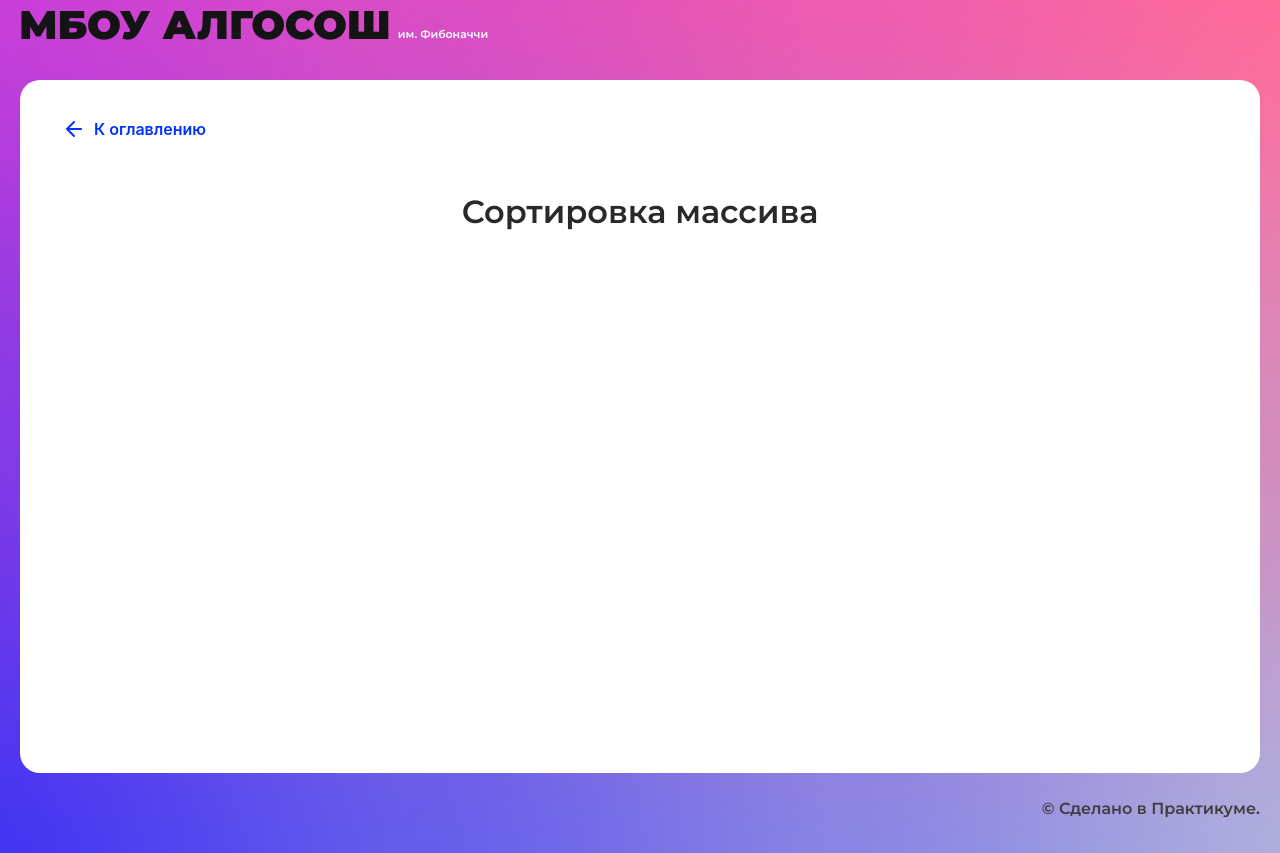
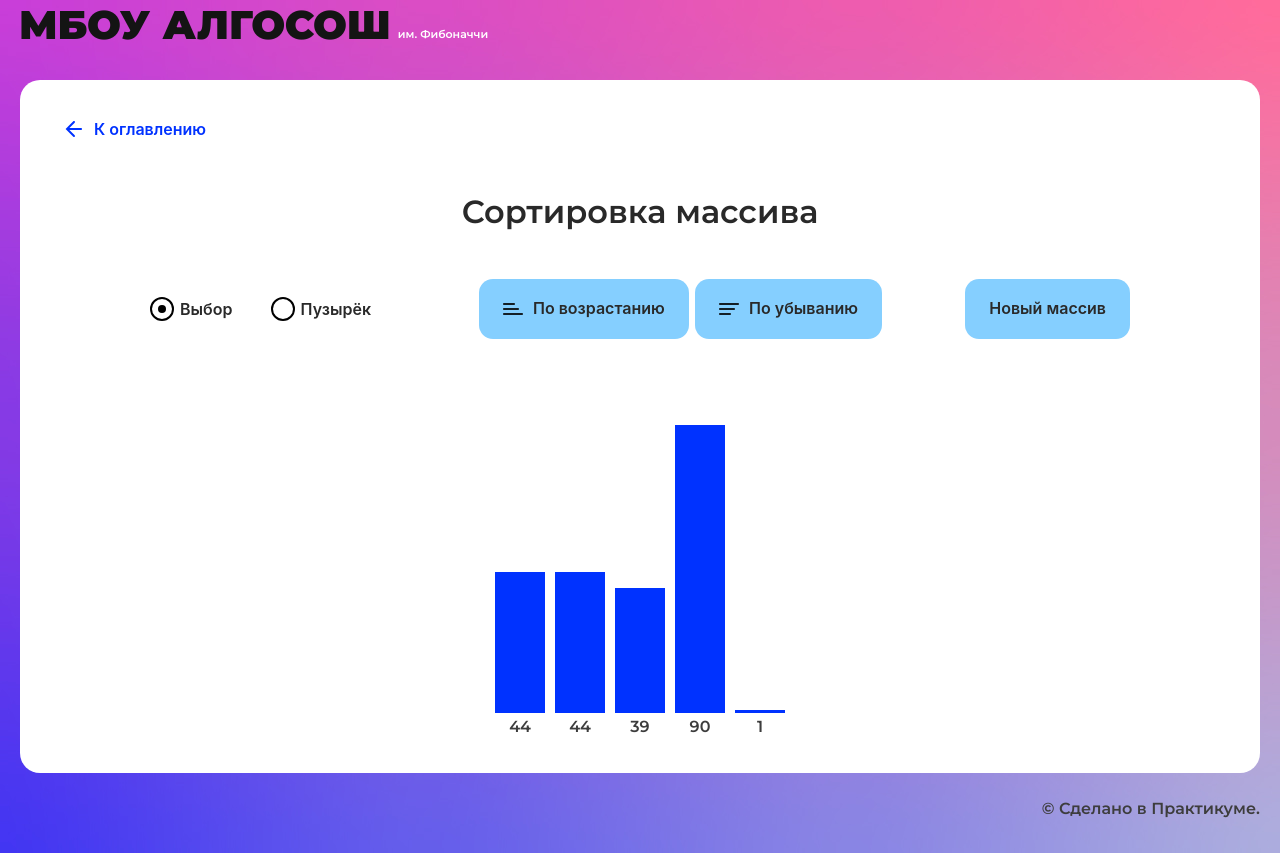
Before and after one commit to insomniac-bear/alg-visualization, a React (Create React App) app: page /sorting in a window 1280 px wide. Built offline with nearby package versions, Linux system fonts and the light colour scheme.

Commit message:
feat: Добавить сортировку выбором

```diff
--- a/src/components/sorting-page/sorting-page.tsx
+++ b/src/components/sorting-page/sorting-page.tsx
@@ -1,10 +1,90 @@
-import React from "react";
+import { ChangeEvent, FC, SyntheticEvent, useEffect, useState } from "react";
+import { Button } from "../ui/button/button";
+import { RadioInput } from "../ui/radio-input/radio-input";
 import { SolutionLayout } from "../ui/solution-layout/solution-layout";
+import { Direction } from "../../types/direction";
+import { useAppDispatch, useAppSelector } from "../../services/store";
+import { generateArray, getSortingArr } from "../../services/slices/sorting.slice";
+import { Column } from "../ui/column/column";
+import styles from "./sorting.module.css";
+import { SELECTION_SORT } from "../../constants/saga.constants";
 
-export const SortingPage: React.FC = () => {
+export const SortingPage: FC = () => {
+  const [sortingType, setSortingType] = useState('select');
+  const dispatch = useAppDispatch();
+
+  useEffect(() => {
+    dispatch(generateArray());
+  }, [dispatch]);
+
+  const checkRadioInput = (evt: ChangeEvent<HTMLInputElement>) => {
+    setSortingType(evt.target.value);
+  };
+
+  const onAscendingSortingButtonClick = (evt: SyntheticEvent<HTMLButtonElement>) => {
+    evt.preventDefault();
+    dispatch({ type: SELECTION_SORT, direction: Direction.Ascending });
+  }
+
+  const onDescendingSortingButtonClick = (evt: SyntheticEvent<HTMLButtonElement>) => {
+    evt.preventDefault();
+    dispatch({ type: SELECTION_SORT, direction: Direction.Descending });
+  }
+
+  const array = useAppSelector(getSortingArr);
+
   return (
     <SolutionLayout title="Сортировка массива">
-
+      <form className={styles.form}>
+        <fieldset className={styles.radioContainer}>
+          <RadioInput
+            label="Выбор"
+            value={"select"}
+            name="sortingType"
+            checked={sortingType === "select"}
+            onChange={checkRadioInput}
+          />
+          <RadioInput
+            label="Пузырёк"
+            value={"bubble"}
+            name="sortingType"
+            checked={sortingType === "bubble"}
+            onChange={checkRadioInput}
+          />
+        </fieldset>
+        <div className={styles.buttonContainer}>
+          <fieldset className={styles.submitContainer}>
+            <Button
+              text="По возрастанию"
+              sorting={Direction.Ascending}
+              onClick={onAscendingSortingButtonClick}
+            />
+            <Button
+              text="По убыванию"
+              sorting={Direction.Descending}
+              onClick={onDescendingSortingButtonClick}
+            />
+          </fieldset>
+        <Button
+          text= "Новый массив"
+          onClick={() => dispatch(generateArray())}
+        />
+        </div>
+      </form>
+      <ul className={styles.content}>
+        {
+          array.map((element) => {
+            return (
+              <li key={element.id}>
+                <Column
+                  index={element.value}
+                  state={element.state}
+                />
+              </li>
+            );
+          })
+        }
+      </ul>
     </SolutionLayout>
   );
 };
--- /dev/null
+++ b/src/components/sorting-page/sorting.module.css
@@ -0,0 +1,47 @@
+.form {
+  display: flex;
+  flex-wrap: wrap;
+  justify-content: space-between;
+  margin: 0 auto;
+  max-width: 980px;
+  min-width: 300px;
+  width: 100%;
+}
+
+.container {
+  display: flex;
+  align-items: center;
+  justify-content: space-between;
+  margin: 0;
+  padding: 0;
+  border: none;
+}
+
+.radioContainer {
+  composes: container;
+  width: 221px;
+}
+
+.submitContainer {
+  composes: container;
+  width: 403px;
+}
+
+.buttonContainer {
+  composes: container;
+  width: 651px;
+}
+
+.content {
+  margin: 0 auto;
+  padding: 48px 0 0 0;
+  display: flex;
+  justify-content: center;
+  align-items: flex-end;
+  gap: 10px;
+  width: 100%;
+  max-width: 980px;
+  min-width: 300px;
+  height: 348px;
+  list-style: none;
+}
--- a/src/constants/saga.constants.ts
+++ b/src/constants/saga.constants.ts
@@ -1,2 +1,3 @@
 export const REVERSE: 'REVERSE' = 'REVERSE';
 export const FIBONACCI: 'FIBONACCI' = 'FIBONACCI';
+export const SELECTION_SORT: 'SELECTION_SORT' = 'SELECTION_SORT';
--- a/src/services/sagas/saga.ts
+++ b/src/services/sagas/saga.ts
@@ -1,11 +1,13 @@
 import { all,takeEvery } from 'redux-saga/effects';
-import { REVERSE, FIBONACCI } from '../../constants/saga.constants';
+import { REVERSE, FIBONACCI, SELECTION_SORT } from '../../constants/saga.constants';
 import { createFibonacciWorker } from './fibonacci.saga';
 import { reverseStringWorker } from './reverse-string.saga';
+import { selectionSortWorker } from './selection-sort.saga';
 
 export function* rootSaga() {
   yield all([
     takeEvery(REVERSE, reverseStringWorker),
     takeEvery(FIBONACCI, createFibonacciWorker),
+    takeEvery(SELECTION_SORT, selectionSortWorker),
   ]);
 }
--- /dev/null
+++ b/src/services/sagas/selection-sort.saga.ts
@@ -0,0 +1,44 @@
+import { delay, put, select } from "redux-saga/effects";
+import { SHORT_DELAY_IN_MS } from "../../constants/delays";
+import { start, TSortingElement, getSortingArr, setSortingArr, setStatusElement } from "../slices/sorting.slice";
+import { swap } from "./swap.saga";
+import { Direction } from '../../types/direction';
+import { ElementStates } from "../../types/element-states";
+import { resetElementsStatus } from "../../utils";
+
+interface IParams { direction: Direction; type: string };
+
+export function* selectionSortWorker(params: IParams) {
+  yield put(start(true));
+  let arr: TSortingElement[] = yield select(getSortingArr);
+  if (arr[0].state === ElementStates.Modified) {
+    const tempArr = [ ...resetElementsStatus(arr, ElementStates.Default) ];
+    yield put(setSortingArr(tempArr));
+  }
+  const { length } = arr;
+
+  for (let i = 0; i < length - 1; i++) {
+    const currentArrFromState: TSortingElement[] = yield select(getSortingArr);
+    let baseIndex = i;
+    yield put(setStatusElement({ index: i, status: ElementStates.Changing}));
+
+    for (let j = i + 1; j < length; j++) {
+      yield put(setStatusElement({ index: j, status: ElementStates.Changing }));
+      if (params.direction === Direction.Ascending) {
+        if (currentArrFromState[baseIndex].value > currentArrFromState[j].value) baseIndex = j;
+      }
+      if (params.direction === Direction.Descending) {
+        if (currentArrFromState[baseIndex].value < currentArrFromState[j].value) baseIndex = j;
+      }
+      yield delay(SHORT_DELAY_IN_MS);
+      yield put(setStatusElement({ index: j, status: ElementStates.Default }));
+    }
+    let tempArr = [ ...currentArrFromState ];
+
+    yield swap<TSortingElement>(tempArr, baseIndex, i, SHORT_DELAY_IN_MS);
+    yield put(setSortingArr(tempArr));
+    yield put(setStatusElement({ index: i, status: ElementStates.Modified }))
+  }
+  yield put(setStatusElement({ index: length - 1, status: ElementStates.Modified }))
+  yield put(start(false));
+}
--- a/src/services/slices/index.ts
+++ b/src/services/slices/index.ts
@@ -1,8 +1,10 @@
 import { combineReducers } from 'redux';
 import reverse from './revers-string.slice';
 import fibonacci from './fibonacci.slice';
+import sorting from './sorting.slice';
 
 export const rootReducer = combineReducers({
   reverse,
   fibonacci,
+  sorting,
 });
--- /dev/null
+++ b/src/services/slices/sorting.slice.ts
@@ -0,0 +1,47 @@
+import { createSlice } from "@reduxjs/toolkit";
+import type { PayloadAction } from "@reduxjs/toolkit";
+import { RootState } from "../store";
+import { generateArr } from "../../utils";
+import { ElementStates } from "../../types/element-states";
+
+export type TSortingElement = {
+  id: number,
+  value: number,
+  state: ElementStates,
+};
+
+export interface ISortingState {
+  inProcess: boolean;
+  array: TSortingElement[];
+};
+
+const initialState: ISortingState = {
+  inProcess: false,
+  array: [],
+};
+
+export const sortingSlice = createSlice({
+  name: 'sorting',
+  initialState,
+  reducers: {
+    start: (state, action: PayloadAction<boolean>) => {
+      state.inProcess = action.payload;
+    },
+    generateArray: (state) => {
+      state.array = generateArr();
+    },
+    setSortingArr: (state, action: PayloadAction<TSortingElement[]>) => {
+      state.array = action.payload;
+    },
+    setStatusElement: (state, action: PayloadAction<{index: number; status: ElementStates}>) => {
+      state.array[action.payload.index].state = action.payload.status;
+    },
+  },
+});
+
+export const { start, generateArray, setSortingArr, setStatusElement } = sortingSlice.actions;
+
+export const getSortingArr = (store: RootState) => store.sorting.array;
+export const getStatus = (store: RootState) => store.sorting.inProcess;
+
+export default sortingSlice.reducer;
--- /dev/null
+++ b/src/utils/generate-arr.ts
@@ -0,0 +1,18 @@
+import { TSortingElement } from '../services/slices/sorting.slice';
+import { ElementStates } from '../types/element-states';
+import { getRandom } from './get-random';
+
+export const generateArr = (minValue: number = 0, maxValue: number = 100, minLen: number = 3, maxLen: number = 17) => {
+
+  const arr: TSortingElement[] = [];
+
+  const arrLength = getRandom(maxLen, minLen);
+  for (let i = 0; i <= arrLength - 1; i++) {
+    arr.push({
+      id: i,
+      value: getRandom(maxValue, minValue),
+      state: ElementStates.Default,
+    });
+  }
+  return arr;
+}
--- /dev/null
+++ b/src/utils/get-random.ts
@@ -0,0 +1,3 @@
+export const getRandom = (maxValue: number, minValue: number): number => {
+  return Math.floor(Math.random() * (maxValue - minValue + 1)) + minValue;
+};
--- /dev/null
+++ b/src/utils/reset-element-status.ts
@@ -0,0 +1,7 @@
+import { TSortingElement } from "../services/slices/sorting.slice";
+import { ElementStates } from "../types/element-states";
+
+export function resetElementsStatus(arr: TSortingElement[], status: ElementStates) {
+  const resetArr = arr.map((el) => ({ ...el, state: status}));
+  return resetArr;
+}
```
Also changed, not shown: src/utils/index.ts (+6 -2 lines), src/utils/swap.ts (deleted, +0 -12 lines).
